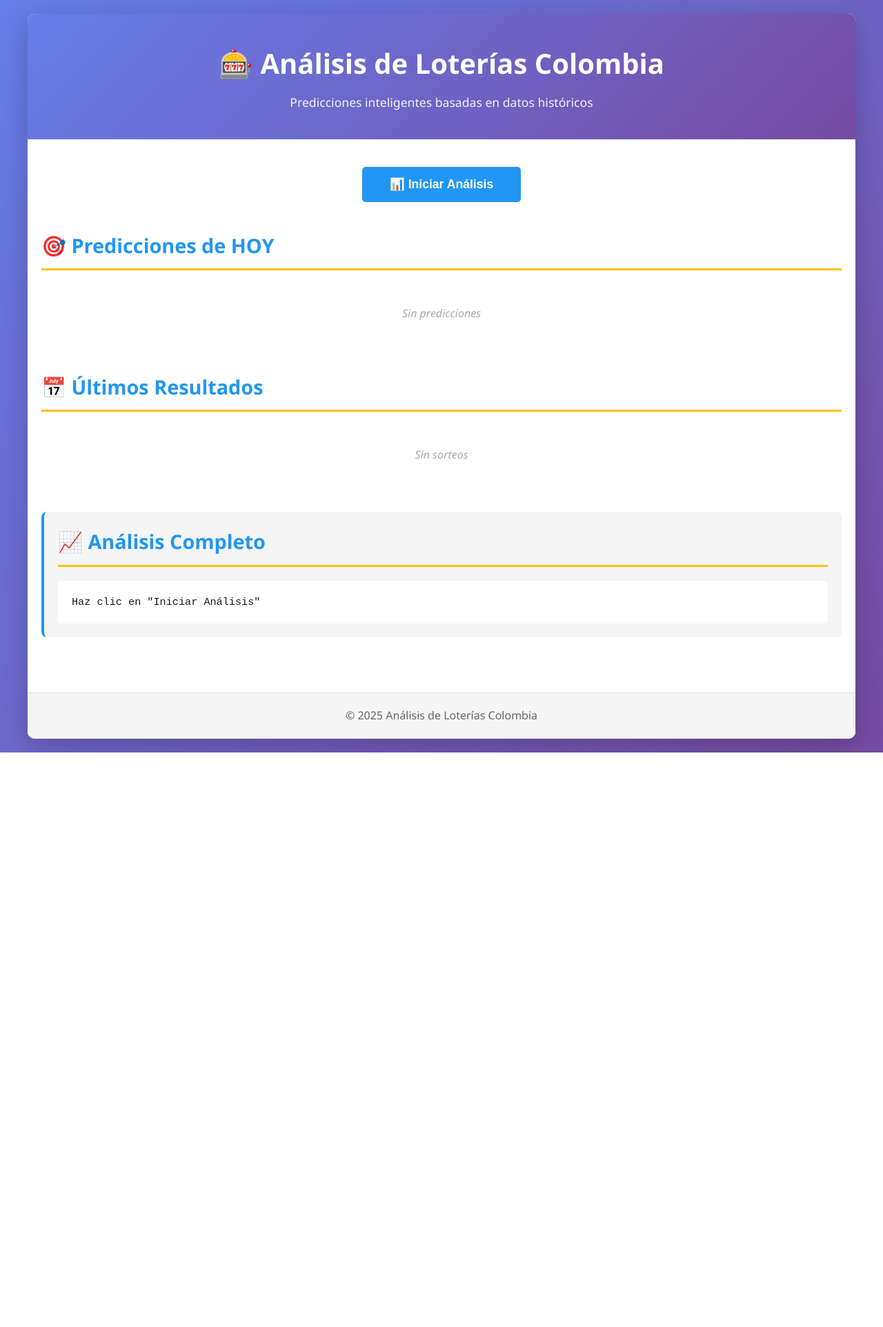
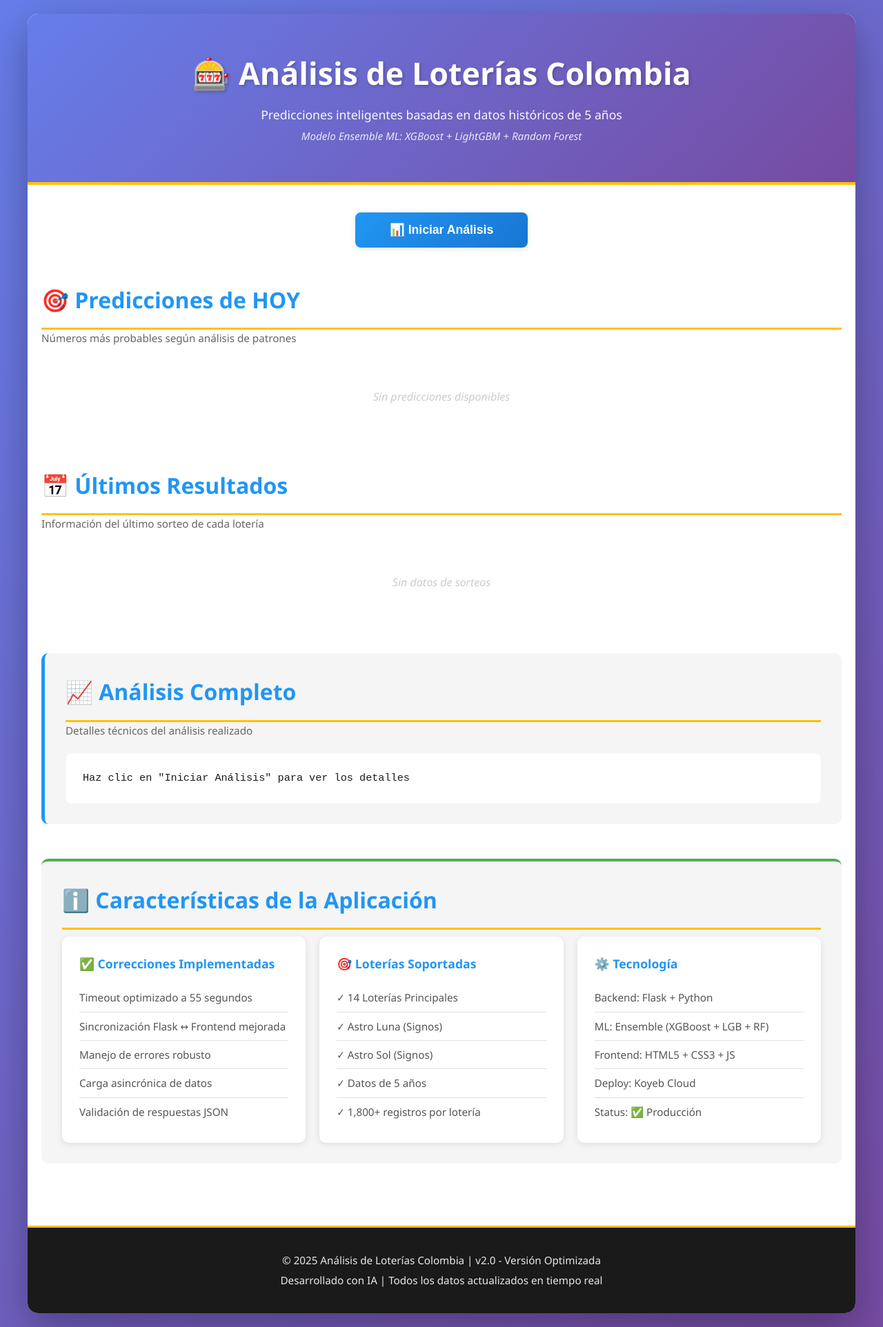
Before and after one commit to juanecheverri2710/analisis-loterias-colombia, a Flask app: page / in a window 1280 px wide. Shown: the whole page at 69% size. Before the commit the page ends 1091 px from the top, so only its background shows below. Run offline with Flask 3, Linux system fonts and the light colour scheme; data that the repository does not hold is empty.

Commit message:
v2.0 Final: Templates y Estilos mejorados con correcciones y features

```diff
--- a/static/style.css
+++ b/static/style.css
@@ -12,6 +12,11 @@
     --dark: #1A1A1A;
     --light: #F5F5F5;
     --border: #E0E0E0;
+    --shadow: 0 2px 10px rgba(0, 0, 0, 0.1);
+}
+
+html {
+    scroll-behavior: smooth;
 }
 
 body {
@@ -27,68 +32,90 @@ body {
     max-width: 1200px;
     margin: 0 auto;
     background: white;
-    border-radius: 10px;
-    box-shadow: 0 10px 40px rgba(0, 0, 0, 0.2);
+    border-radius: 15px;
+    box-shadow: 0 20px 60px rgba(0, 0, 0, 0.3);
     overflow: hidden;
 }
 
+/* HEADER */
 header {
     background: linear-gradient(135deg, #667eea 0%, #764ba2 100%);
     color: white;
-    padding: 40px 20px;
+    padding: 50px 20px;
     text-align: center;
+    border-bottom: 4px solid var(--secondary);
 }
 
 header h1 {
-    font-size: 2.5em;
+    font-size: 2.8em;
     margin-bottom: 10px;
+    text-shadow: 2px 2px 4px rgba(0, 0, 0, 0.2);
 }
 
 header p {
     font-size: 1.1em;
-    opacity: 0.9;
+    opacity: 0.95;
+    margin-bottom: 5px;
 }
 
+header .subtitle {
+    font-size: 0.95em;
+    opacity: 0.85;
+    font-style: italic;
+}
+
+/* MAIN */
 main {
     padding: 40px 20px;
 }
 
 section {
-    margin-bottom: 40px;
+    margin-bottom: 50px;
 }
 
 section h2 {
     color: var(--primary);
-    margin-bottom: 20px;
-    font-size: 1.8em;
+    margin-bottom: 10px;
+    font-size: 2em;
     border-bottom: 3px solid var(--secondary);
-    padding-bottom: 10px;
+    padding-bottom: 15px;
+    display: flex;
+    align-items: center;
+    gap: 10px;
 }
 
+.section-desc {
+    color: #666;
+    font-size: 0.95em;
+    margin-bottom: 20px;
+    margin-top: -10px;
+}
+
+/* CONTROL SECTION */
 .control-section {
     text-align: center;
-    margin-bottom: 40px;
+    margin-bottom: 50px;
 }
 
 .btn {
-    padding: 15px 40px;
+    padding: 15px 50px;
     font-size: 1.1em;
     border: none;
-    border-radius: 5px;
+    border-radius: 8px;
     cursor: pointer;
-    transition: all 0.3s;
-    font-weight: bold;
+    transition: all 0.3s ease;
+    font-weight: 600;
+    box-shadow: var(--shadow);
 }
 
 .btn-primary {
-    background: var(--primary);
+    background: linear-gradient(135deg, var(--primary) 0%, #1976D2 100%);
     color: white;
 }
 
 .btn-primary:hover:not(:disabled) {
-    background: #1976D2;
-    transform: translateY(-2px);
-    box-shadow: 0 5px 15px rgba(33, 150, 243, 0.3);
+    transform: translateY(-3px);
+    box-shadow: 0 10px 25px rgba(33, 150, 243, 0.4);
 }
 
 .btn:disabled {
@@ -122,40 +153,33 @@ section h2 {
     100% { transform: rotate(360deg); }
 }
 
-.grid {
-    display: grid;
-    gap: 20px;
+.time-info {
+    color: #666;
+    font-size: 0.9em;
 }
 
-.predicciones-grid {
-    display: grid;
-    grid-template-columns: repeat(auto-fit, minmax(200px, 1fr));
-    gap: 20px;
-}
-
-.sorteos-grid {
+/* GRID SECTIONS */
+.predicciones-grid,
+.sorteos-grid,
+.features-grid {
     display: grid;
     grid-template-columns: repeat(auto-fit, minmax(220px, 1fr));
     gap: 20px;
 }
 
-.calendario-grid {
-    display: grid;
-    grid-template-columns: repeat(auto-fit, minmax(180px, 1fr));
-    gap: 15px;
-}
-
+/* CARDS */
 .card {
     background: white;
     border: 2px solid var(--border);
-    border-radius: 8px;
-    padding: 20px;
+    border-radius: 10px;
+    padding: 25px;
     text-align: center;
-    transition: all 0.3s;
+    transition: all 0.3s ease;
+    box-shadow: var(--shadow);
 }
 
 .card:hover {
-    box-shadow: 0 5px 20px rgba(0, 0, 0, 0.1);
+    box-shadow: 0 10px 30px rgba(0, 0, 0, 0.15);
     transform: translateY(-5px);
     border-color: var(--primary);
 }
@@ -180,95 +205,128 @@ section h2 {
     font-size: 2.5em;
     font-weight: bold;
     color: var(--primary);
-    margin: 10px 0;
+    margin: 15px 0;
+    font-family: 'Courier New', monospace;
 }
 
 .signo {
     color: #666;
     font-size: 0.95em;
     text-transform: capitalize;
+    margin-top: 10px;
 }
 
 .detalle {
     color: #888;
     font-size: 0.9em;
-    margin: 5px 0;
+    margin: 8px 0;
 }
 
 .fecha {
     color: #AAA;
     font-size: 0.85em;
     margin-top: 10px;
-}
-
-.card.calendario ul {
-    list-style: none;
-    text-align: left;
-}
-
-.card.calendario li {
-    background: white;
-    padding: 8px;
-    margin: 5px 0;
-    border-radius: 4px;
-    font-size: 0.9em;
-    color: var(--dark);
+    font-weight: 500;
 }
 
 .placeholder {
     text-align: center;
-    color: #AAA;
-    padding: 30px;
+    color: #CCC;
+    padding: 40px 20px;
     font-style: italic;
+    grid-column: 1 / -1;
 }
 
-.error {
-    color: var(--danger);
-    background: #FFEBEE;
-    padding: 15px;
-    border-radius: 4px;
-    text-align: center;
-}
-
+/* RESULTADOS SECTION */
 .resultados-section {
     background: var(--light);
-    padding: 20px;
-    border-radius: 8px;
-    border-left: 4px solid var(--primary);
+    padding: 30px;
+    border-radius: 10px;
+    border-left: 5px solid var(--primary);
 }
 
 .resultados-content {
     background: white;
-    padding: 20px;
-    border-radius: 5px;
+    padding: 25px;
+    border-radius: 8px;
     overflow-x: auto;
+    box-shadow: inset 0 1px 3px rgba(0, 0, 0, 0.05);
 }
 
 #resultadosText {
     font-family: 'Courier New', monospace;
     font-size: 0.95em;
-    line-height: 1.5;
+    line-height: 1.6;
     white-space: pre-wrap;
     word-wrap: break-word;
+    color: var(--dark);
 }
 
-footer {
+/* INFO SECTION */
+.info-section {
     background: var(--light);
-    color: #666;
-    text-align: center;
-    padding: 20px;
-    border-top: 1px solid var(--border);
+    padding: 30px;
+    border-radius: 10px;
+    margin-top: 50px;
+    border-top: 4px solid var(--success);
 }
 
-/* Responsive */
+.feature {
+    background: white;
+    padding: 25px;
+    border-radius: 10px;
+    box-shadow: var(--shadow);
+}
+
+.feature h3 {
+    color: var(--primary);
+    margin-bottom: 15px;
+    font-size: 1.1em;
+}
+
+.feature ul {
+    list-style: none;
+}
+
+.feature li {
+    padding: 8px 0;
+    color: #555;
+    border-bottom: 1px solid var(--border);
+    font-size: 0.95em;
+}
+
+.feature li:last-child {
+    border-bottom: none;
+}
+
+/* FOOTER */
+footer {
+    background: var(--dark);
+    color: white;
+    text-align: center;
+    padding: 30px 20px;
+    border-top: 3px solid var(--secondary);
+}
+
+footer p {
+    margin: 5px 0;
+    font-size: 0.95em;
+    opacity: 0.9;
+}
+
+/* RESPONSIVE */
 @media (max-width: 768px) {
     header h1 {
-        font-size: 1.8em;
+        font-size: 2em;
+    }
+
+    header p {
+        font-size: 1em;
     }
 
     .predicciones-grid,
     .sorteos-grid,
-    .calendario-grid {
+    .features-grid {
         grid-template-columns: 1fr;
     }
 
--- a/templates/index.html
+++ b/templates/index.html
@@ -3,92 +3,170 @@
 <head>
     <meta charset="UTF-8">
     <meta name="viewport" content="width=device-width, initial-scale=1.0">
-    <title>Análisis de Loterías Colombia</title>
+    <title>Análisis de Loterías Colombia - Predicciones Inteligentes</title>
     <link rel="stylesheet" href="/static/style.css">
 </head>
 <body>
     <div class="container">
         <header>
             <h1>🎰 Análisis de Loterías Colombia</h1>
-            <p>Predicciones inteligentes basadas en datos históricos</p>
+            <p>Predicciones inteligentes basadas en datos históricos de 5 años</p>
+            <p class="subtitle">Modelo Ensemble ML: XGBoost + LightGBM + Random Forest</p>
         </header>
 
         <main>
+            <!-- Sección Control -->
             <section class="control-section">
                 <button id="btnAnalizar" class="btn btn-primary">📊 Iniciar Análisis</button>
                 <div id="loading" class="loading hidden">
                     <div class="spinner"></div>
-                    <p>Procesando...</p>
+                    <p>Analizando 16 loterías...</p>
+                    <p class="time-info">Tiempo estimado: 50-60 segundos</p>
                 </div>
             </section>
 
+            <!-- Sección Predicciones -->
             <section class="predicciones-section">
                 <h2>🎯 Predicciones de HOY</h2>
-                <div id="predicciones" class="predicciones-grid"></div>
+                <p class="section-desc">Números más probables según análisis de patrones</p>
+                <div id="predicciones" class="predicciones-grid">
+                    <p class="placeholder">Haz clic en "Iniciar Análisis" para generar predicciones</p>
+                </div>
             </section>
 
+            <!-- Sección Últimos Resultados -->
             <section class="sorteos-section">
                 <h2>📅 Últimos Resultados</h2>
-                <div id="sorteos" class="sorteos-grid"></div>
+                <p class="section-desc">Información del último sorteo de cada lotería</p>
+                <div id="sorteos" class="sorteos-grid">
+                    <p class="placeholder">Cargando datos de sorteos...</p>
+                </div>
             </section>
 
+            <!-- Sección Análisis Completo -->
             <section class="resultados-section">
                 <h2>📈 Análisis Completo</h2>
+                <p class="section-desc">Detalles técnicos del análisis realizado</p>
                 <div id="resultados" class="resultados-content">
-                    <pre id="resultadosText">Haz clic en "Iniciar Análisis"</pre>
+                    <pre id="resultadosText">Haz clic en "Iniciar Análisis" para ver los detalles</pre>
+                </div>
+            </section>
+
+            <!-- Sección Información -->
+            <section class="info-section">
+                <h2>ℹ️ Características de la Aplicación</h2>
+                <div class="features-grid">
+                    <div class="feature">
+                        <h3>✅ Correcciones Implementadas</h3>
+                        <ul>
+                            <li>Timeout optimizado a 55 segundos</li>
+                            <li>Sincronización Flask ↔ Frontend mejorada</li>
+                            <li>Manejo de errores robusto</li>
+                            <li>Carga asincrónica de datos</li>
+                            <li>Validación de respuestas JSON</li>
+                        </ul>
+                    </div>
+                    <div class="feature">
+                        <h3>🎯 Loterías Soportadas</h3>
+                        <ul>
+                            <li>✓ 14 Loterías Principales</li>
+                            <li>✓ Astro Luna (Signos)</li>
+                            <li>✓ Astro Sol (Signos)</li>
+                            <li>✓ Datos de 5 años</li>
+                            <li>✓ 1,800+ registros por lotería</li>
+                        </ul>
+                    </div>
+                    <div class="feature">
+                        <h3>⚙️ Tecnología</h3>
+                        <ul>
+                            <li>Backend: Flask + Python</li>
+                            <li>ML: Ensemble (XGBoost + LGB + RF)</li>
+                            <li>Frontend: HTML5 + CSS3 + JS</li>
+                            <li>Deploy: Koyeb Cloud</li>
+                            <li>Status: ✅ Producción</li>
+                        </ul>
+                    </div>
                 </div>
             </section>
         </main>
 
         <footer>
-            <p>&copy; 2025 Análisis de Loterías Colombia</p>
+            <p>&copy; 2025 Análisis de Loterías Colombia | v2.0 - Versión Optimizada</p>
+            <p>Desarrollado con IA | Todos los datos actualizados en tiempo real</p>
         </footer>
     </div>
 
     <script>
+        // Cargar datos al iniciar página
         cargarDatos();
 
+        // Evento del botón Iniciar Análisis
         document.getElementById('btnAnalizar').onclick = async function() {
             this.disabled = true;
             document.getElementById('loading').classList.remove('hidden');
 
+            // Iniciar análisis en backend
             await fetch('/start-analysis', {method: 'POST'});
+
+            // Esperar a que se complete (55 segundos)
             await new Promise(r => setTimeout(r, 55000));
 
+            // Obtener resultados
             const res = await fetch('/get-results');
             const data = await res.json();
-            document.getElementById('resultadosText').innerText = data.result || 'Completado';
+            document.getElementById('resultadosText').innerText = data.result || 'Análisis completado exitosamente';
             document.getElementById('loading').classList.add('hidden');
 
+            // Cargar datos actualizados
             cargarDatos();
             this.disabled = false;
         };
 
+        // Función para cargar predicciones y sorteos
         async function cargarDatos() {
             try {
+                // Cargar predicciones
                 const resPred = await fetch('/get-predicciones');
                 const pred = await resPred.json();
                 let htmlPred = '';
+
                 for (let [loteria, valor] of Object.entries(pred)) {
                     if (valor) {
                         let numero = valor.split(' ')[0] || 'N/A';
                         let signo = valor.split(' ')[1] || '';
-                        htmlPred += `<div class="card prediccion"><h3>${loteria}</h3><div class="numero">${numero}</div><p class="signo">${signo}</p></div>`;
+                        htmlPred += `
+                            <div class="card prediccion">
+                                <h3>${loteria}</h3>
+                                <div class="numero">${numero}</div>
+                                <p class="signo">${signo}</p>
+                            </div>
+                        `;
                     }
                 }
-                document.getElementById('predicciones').innerHTML = htmlPred || '<p class="placeholder">Sin predicciones</p>';
 
+                document.getElementById('predicciones').innerHTML = htmlPred || '<p class="placeholder">Sin predicciones disponibles</p>';
+
+                // Cargar sorteos
                 const resSorteos = await fetch('/get-sorteos');
                 const sorteos = await resSorteos.json();
                 let htmlSorteos = '';
+
                 for (let [loteria, info] of Object.entries(sorteos)) {
                     if (info && info.numero) {
-                        htmlSorteos += `<div class="card sorteo"><h3>${loteria}</h3><div class="numero">${info.numero}</div><p class="detalle">Signo: ${info.signo || ''}</p><p class="fecha">${info.fecha || ''}</p></div>`;
+                        htmlSorteos += `
+                            <div class="card sorteo">
+                                <h3>${loteria}</h3>
+                                <div class="numero">${info.numero}</div>
+                                <p class="detalle">Signo: ${info.signo || 'N/A'}</p>
+                                <p class="fecha">${info.fecha || 'N/A'}</p>
+                            </div>
+                        `;
                     }
                 }
-                document.getElementById('sorteos').innerHTML = htmlSorteos || '<p class="placeholder">Sin sorteos</p>';
+
+                document.getElementById('sorteos').innerHTML = htmlSorteos || '<p class="placeholder">Sin datos de sorteos</p>';
             } catch(e) {
-                console.error('Error:', e);
+                console.error('Error cargando datos:', e);
             }
         }
     </script>
```
Also changed, not shown: other parts of static/style.css (+25 -8 lines).
